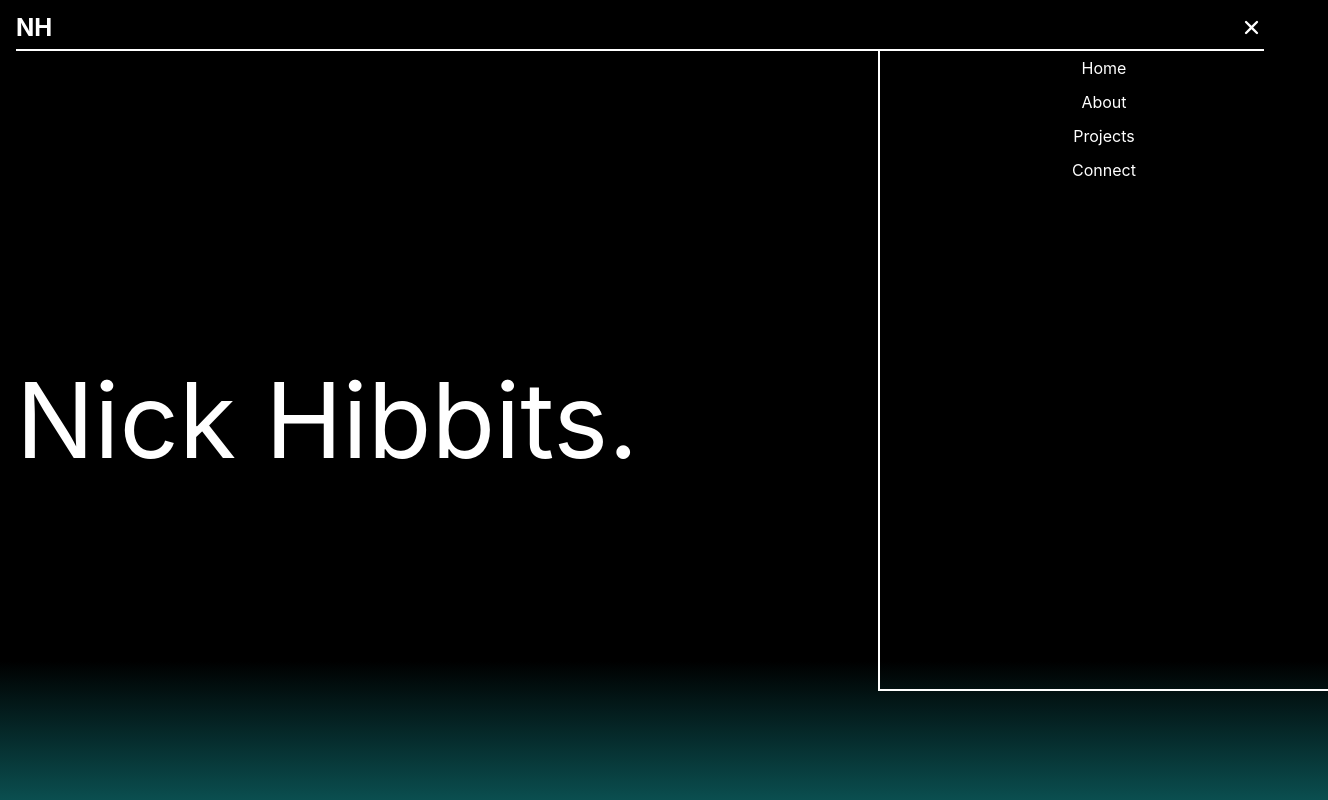
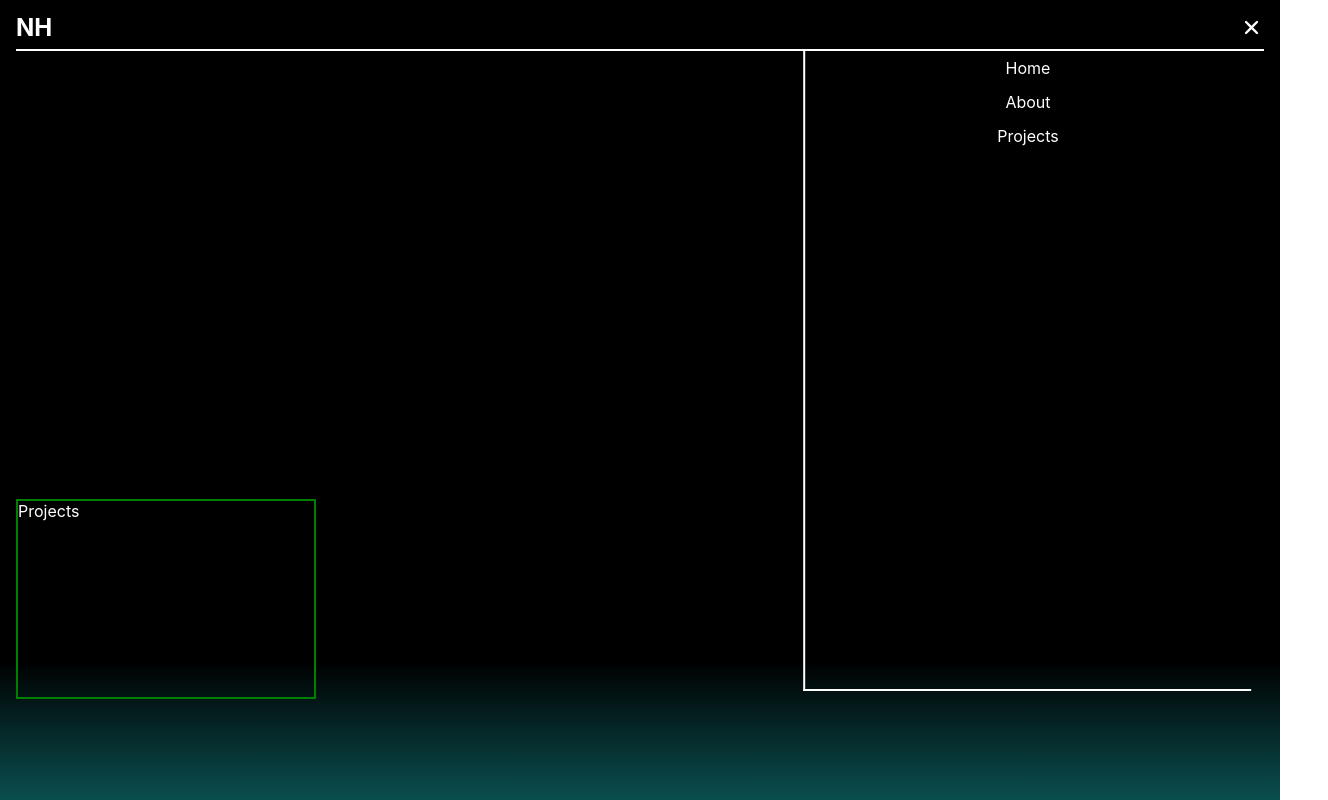
Before and after one commit to nickhibbits/react-website, a React (Create React App) app: page /projects in a window 1280 px wide. Both pictures are taken after a click on the element 1251 px from the left and 27 px from the top of the page. Shown: the top 800 px of the page, 1328 px wide, since content can reach past the window. Built offline with nearby package versions, Linux system fonts and the light colour scheme.

Commit message:
build out router, site pages

```diff
--- /dev/null
+++ b/src/components/About.js
@@ -0,0 +1,6 @@
+import "../styles/About.css";
+export function About() {
+  return <div className="about-component">About</div>;
+}
+
+export default About;
--- a/src/components/App.js
+++ b/src/components/App.js
@@ -1,12 +1,20 @@
+import { Routes, Route } from "react-router-dom";
 import "../styles/App.css";
 import Nav from "./Nav";
 import Socials from "./Socials";
+import Home from "./Home";
+import About from "./About";
+import Projects from "./Projects";
 
 function App() {
   return (
     <div className="app-component">
       <Nav />
-      <div className="homepage-name">Nick Hibbits.</div>
+      <Routes>
+        <Route path="/" exact element={<Home />} />
+        <Route path="/about" exact element={<About />} />
+        <Route path="/projects" exact element={<Projects />} />
+      </Routes>
       <Socials />
     </div>
   );
--- /dev/null
+++ b/src/components/Home.js
@@ -0,0 +1,7 @@
+import "../styles/Home.css";
+
+export function Home() {
+  return <div className="home-component">Nick Hibbits</div>;
+}
+
+export default Home;
--- a/src/components/Nav.js
+++ b/src/components/Nav.js
@@ -6,12 +6,12 @@ import "../styles/Nav.css";
 
 function Nav() {
   const [navMenuOpen, setNavMenuOpen] = useState(false);
+  // const [sticky, setSticky] = useState(false);s
 
   // const class = navMenuOpen ? "menu-open" : "menu-closed"
 
   function toggleNav(e) {
     e.preventDefault();
-
     setNavMenuOpen(!navMenuOpen);
   }
 
@@ -25,18 +25,18 @@ function Nav() {
           </div>
         </div>
         <div className="navbar-dropdown">
-          <Link className="dropdown-link" to="">
+          <Link className="dropdown-link" to="/">
             Home
           </Link>
-          <Link className="dropdown-link" to="">
+          <Link className="dropdown-link" to="/about">
             About
           </Link>
-          <Link className="dropdown-link" to="">
+          <Link className="dropdown-link" to="/projects">
             Projects
           </Link>
-          <Link className="dropdown-link" to="">
+          {/* <Link className="dropdown-link" to="">
             Connect
-          </Link>
+          </Link> */}
         </div>
       </div>
     );
--- /dev/null
+++ b/src/components/Projects.js
@@ -0,0 +1,7 @@
+import "../styles/Projects.css";
+
+export function Projects() {
+  return <div className="projects-component">Projects</div>;
+}
+
+export default Projects;
--- /dev/null
+++ b/src/styles/About.css
@@ -0,0 +1,4 @@
+.about-component {
+  color: white;
+  border: solid 2px green;
+}
--- a/src/styles/App.css
+++ b/src/styles/App.css
@@ -5,11 +5,3 @@
   grid-gap: 16px;
   min-height: 100vh;
 }
-
-.homepage-name {
-  display: flex;
-  align-items: flex-end;
-  color: white;
-  grid-area: 3 / 1 / 3 / 5;
-  font-size: 6.5rem;
-}
--- /dev/null
+++ b/src/styles/Home.css
@@ -0,0 +1,7 @@
+.home-component {
+  display: flex;
+  align-items: flex-end;
+  color: white;
+  grid-area: 3 / 1 / 3 / 5;
+  font-size: 6.5rem;
+}
--- a/src/styles/Nav.css
+++ b/src/styles/Nav.css
@@ -4,6 +4,7 @@
   grid-area: 1 / 1 / 1 / 5;
   border-bottom: solid 2px white;
   padding-bottom: 10px;
+  position: sticky;
 }
 
 .nav-component-menu-open {
@@ -14,6 +15,7 @@
   padding-bottom: 10px;
   /* border: solid 2px green; */
   color: white;
+  position: sticky;
 }
 
 .navbar-top {
@@ -33,7 +35,7 @@
   border: solid 2px white;
   border-right: none;
   border-top: none;
-  transform: translate3d(5vw, 0, 0);
+  transform: translate3d(-1vw, 0, 0);
   transition: transform 2s cubic-bezier(0, 1, 0, 1);
   overflow: hidden;
 }
--- /dev/null
+++ b/src/styles/Projects.css
@@ -0,0 +1,4 @@
+.projects-component {
+  color: white;
+  border: solid 2px green;
+}
```
